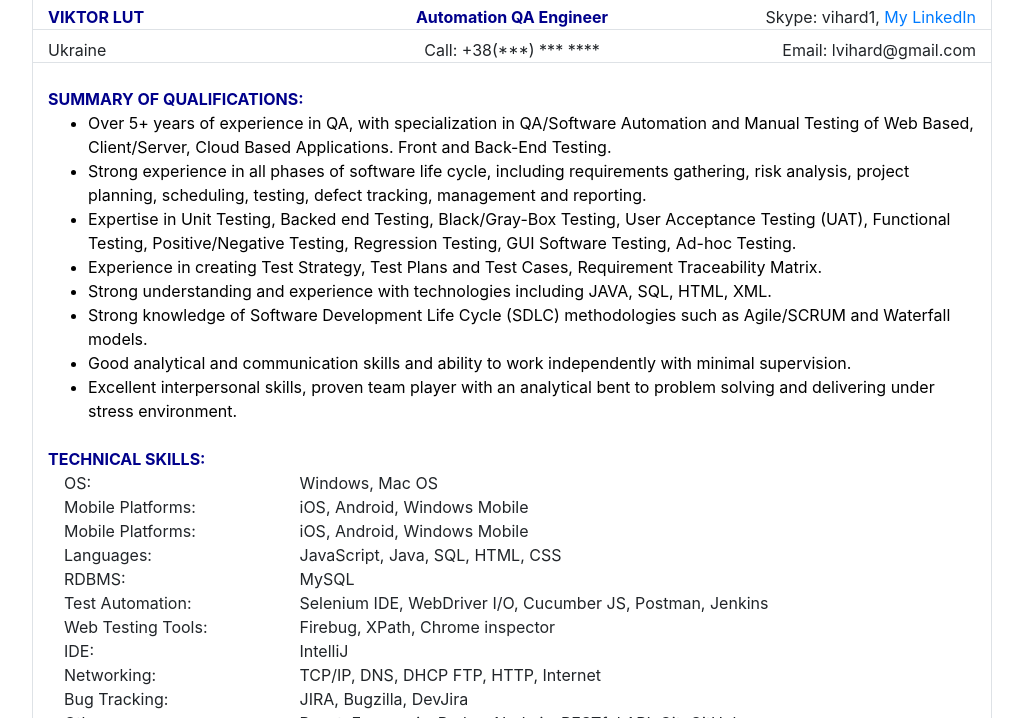
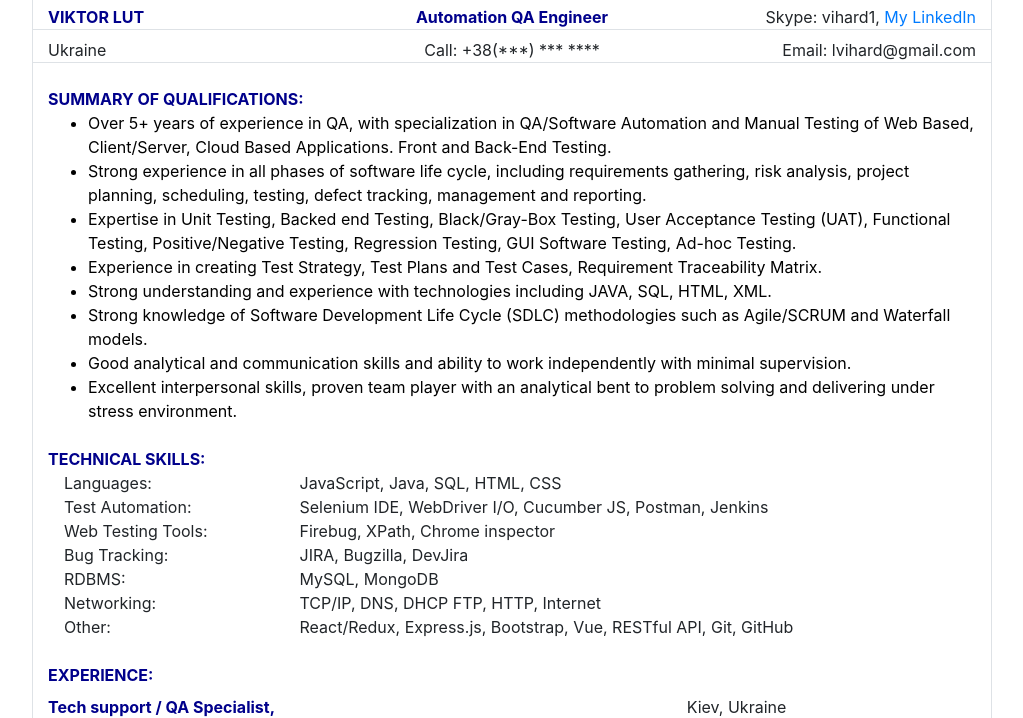
Before and after one commit to viktor-lut/resume, a plain HTML site: page resume.html in a window 1280 px wide. Shown: the part 67-785 px from the top of the page, without its empty margins (128-1151 px from the left). Drawn offline with nearby package versions, Linux system fonts and the light colour scheme.

Commit message:
update resume file

```diff
--- a/resume.html
+++ b/resume.html
@@ -66,6 +66,7 @@
             </ul>
         </div>
     </div>
+
     <div class="row">
         <div class="col">
             <p class="font-weight-bold text-blue mt-4">TECHNICAL SKILLS:</p>
@@ -74,42 +75,10 @@
     <div class="ml-3">
         <div class="row">
             <div class="col-3">
-                OS:
-            </div>
-            <div class="col-9">
-                <p>Windows, Mac OS</p>
-            </div>
-        </div>
-        <div class="row">
-            <div class="col-3">
-                <p>Mobile Platforms:</p>
-            </div>
-            <div class="col-9">
-                <p>iOS, Android, Windows Mobile</p>
-            </div>
-        </div>
-        <div class="row">
-            <div class="col-3">
-                <p>Mobile Platforms:</p>
-            </div>
-            <div class="col-9">
-                <p>iOS, Android, Windows Mobile</p>
-            </div>
-        </div>
-        <div class="row">
-            <div class="col-3">
                 <p>Languages:</p>
             </div>
             <div class="col-9">
                 <p>JavaScript, Java, SQL, HTML, CSS</p>
-            </div>
-        </div>
-        <div class="row">
-            <div class="col-3">
-                <p>RDBMS:</p>
-            </div>
-            <div class="col-9">
-                <p>MySQL</p>
             </div>
         </div>
         <div class="row">
@@ -130,10 +99,18 @@
         </div>
         <div class="row">
             <div class="col-3">
-                <p>IDE:</p>
+                <p>Bug Tracking:</p>
             </div>
             <div class="col-9">
-                <p>IntelliJ</p>
+                <p>JIRA, Bugzilla, DevJira</p>
+            </div>
+        </div>
+        <div class="row">
+            <div class="col-3">
+                <p>RDBMS:</p>
+            </div>
+            <div class="col-9">
+                <p>MySQL, MongoDB</p>
             </div>
         </div>
         <div class="row">
@@ -146,18 +123,10 @@
         </div>
         <div class="row">
             <div class="col-3">
-                <p>Bug Tracking:</p>
-            </div>
-            <div class="col-9">
-                <p>JIRA, Bugzilla, DevJira</p>
-            </div>
-        </div>
-        <div class="row">
-            <div class="col-3">
                 <p>Other:</p>
             </div>
             <div class="col-9">
-                <p>React, Express.js, Redux, Node.js, RESTful API, Git, GitHub</p>
+                <p>React/Redux,  Express.js, Bootstrap, Vue, RESTful API, Git, GitHub</p>
             </div>
         </div>
     </div>
@@ -259,11 +228,13 @@
     <div class="row">
         <div class="col-10">
             <p class="font-weight-bold text-blue mt-4">EDUCATION:</p>
-            <span class="font-weight-bold text-blue">2019</span> QA Automation and Front-end Developers, Programming
-            Academy in Silicon Valley.<br>
-            <span class="font-weight-bold text-blue">2016</span> Bachelor, Engineering, Belarusian State University.<br>
-            <br>
-            <span class="font-weight-bold text-blue">Language:</span> English, Russian, Ukrainian.
+            <div class="ml-3">
+                <span class="font-weight-bold text-blue">2019</span> QA Automation and Front-end Developers, Programming
+                Academy in Silicon Valley.<br>
+                <span class="font-weight-bold text-blue">2016</span> Bachelor, Engineering, Belarusian State University.<br>
+                <br>
+                <span class="font-weight-bold text-blue">Language:</span> English, Russian, Ukrainian.
+            </div>
         </div>
         <div class="col-2 d-flex flex-column bd-highlight mb-1">
             <a class="btn btn-primary rounded mt-auto bd-highlight" href="http://vihard.ml/">Home</a>
```
